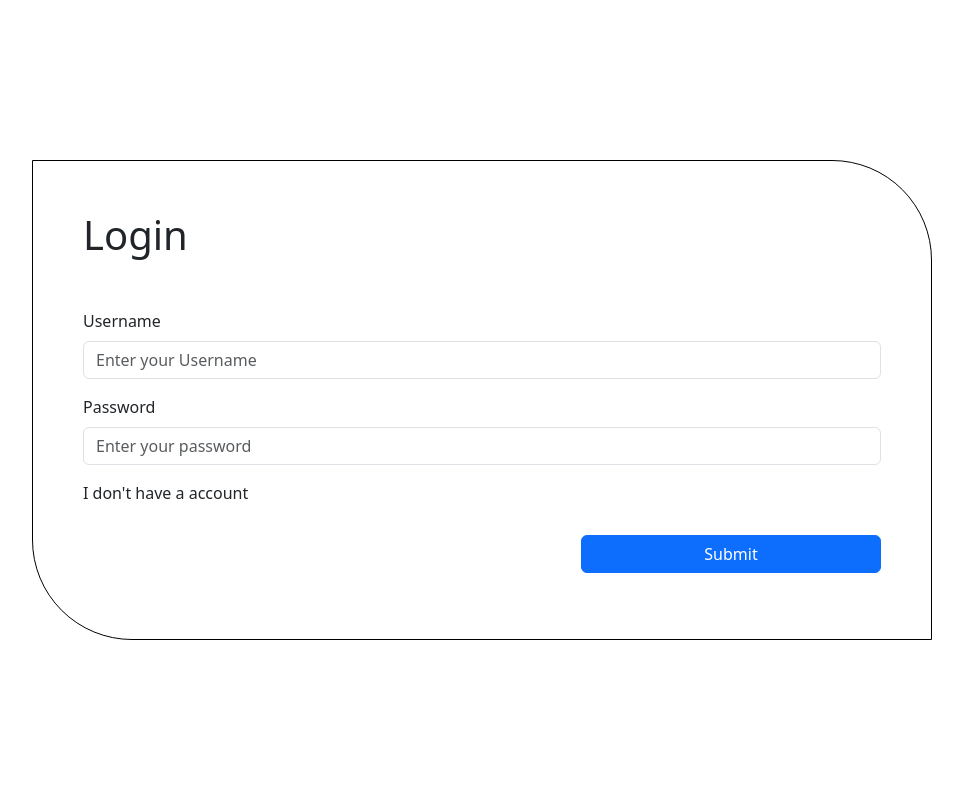
After one commit to Sagar0201/My-Kart, a Django app: page /login/ in a window 1280 px wide. The commit adds this page. Shown: the whole page, without its empty margins (158-1121 px from the left). Run offline with Django 4.2, Linux system fonts and the light colour scheme.

Commit message:
signup and login

```diff
--- a/products/urls.py
+++ b/products/urls.py
@@ -4,4 +4,5 @@ from . import views
 urlpatterns = [
      path("",views.home,name="home"),
      path("signup/",views.signup,name="signup"),
+     path("login/",views.login,name="login"),
 ]
--- a/products/views.py
+++ b/products/views.py
@@ -1,11 +1,110 @@
-from django.shortcuts import render
+from django.shortcuts import render,redirect
 from django.http import HttpResponse,request
+from django.contrib.auth.models import User
+from .models import *
+from django.contrib import messages
+from django.contrib.auth import authenticate, login
+from django.contrib import auth
 
 # Create your views here.
+
+
+# def validate(type,value):
+
+#      if type == 'mobile_number':
+
+#           if len(str(value)) == 10:
+#                return True
+#           else:
+#                return False
+
 
 
 def home(request):
      return render(request,'basic.html')
 
 def signup(request):
+
+
+     if request.method == "POST":
+          print(request.POST)
+
+          first_name = request.POST['first_name']
+          last_name = request.POST['last_name']
+          username= request.POST['username']
+          email = request.POST['email']
+          password = request.POST['password']
+
+
+          mobile_number = request.POST['mobile_number']
+
+          # if len(str(mobile_number)) != 10:
+          #      messages.error(request,'Invalid mobile number')
+          #      return redirect('signup')
+
+          # if not validate('mobile_number',mobile_number) :
+          #      messages.error(request,'invalid number')
+          #      return redirect('signup')
+
+
+          gender = request.POST['gender']
+          date_of_birth = request.POST['date_of_birth']
+
+          address = request.POST['address']
+          pin_code = request.POST['pin_code']
+
+          if request.POST['user_type'] == "True":
+               is_seller = True
+          else:
+               is_seller = False
+
+
+          try:
+               user_info = User.objects.create(first_name=first_name,last_name=last_name,username=username,email=email,password=password)
+
+          except:
+               messages.error(request, "Invalid Username")
+               return redirect('signup')
+
+          try:
+
+               UserDetails.objects.create(kart_user = user_info,mobile_number=mobile_number,gender=gender,date_of_birth=date_of_birth,address=address,pin_code=pin_code)
+
+               messages.success(request, "Your account has been Created")
+
+               return redirect('signup')
+
+          except:
+               messages.error(request, "sorry something went wrong")
+               return redirect('signup')
+
+
      return render(request,'account/signup.html')
+
+
+
+def login(request):
+
+     if request.method == "POST":
+
+          username = request.POST['username']
+          password = request.POST['password']
+
+          user = authenticate(username=username,password=password)
+
+
+          if user is not None:
+
+               if user.is_active:
+                    auth.login(request,user)
+                    return redirect('home')
+               else:
+                    messages.error(request,'user is not active')
+                    return redirect('login')
+          else:
+               messages.error(request,'Invalid Username or Password')
+               return redirect('login')
+
+
+
+     return render(request,'account/login.html')
--- /dev/null
+++ b/templates/account/login.html
@@ -0,0 +1,86 @@
+{% extends 'basic.html' %}
+{% block style %}
+
+<style>
+     .navbar{
+          display: none;
+     }
+     .signup-page {
+          width: 100%;
+          height: 100vh;
+          display: flex;
+          align-items: center;
+          justify-content: center;
+
+     }
+
+
+     .container {
+          border: 1px solid black;
+          padding: 50px;
+          max-width: 900px;
+          border-radius: 0px 100px;
+     }
+
+     .page-heading {
+          margin-bottom: 50px;
+     }
+
+
+     .button-submit{
+          display: flex;
+          align-items: center;
+          justify-content: flex-end;
+          margin-top: 30px;
+
+     }
+
+     .button-submit button{
+          width: 300px;
+     }
+</style>
+
+{% endblock %}
+
+
+{% block body %}
+
+
+     <section class="signup-page">
+
+
+          <form class="container" action="{% url 'login' %}" method="post"> {% csrf_token %}
+
+               <h1 class="page-heading">Login</h1>
+
+
+               <div class="mb-3">
+                    <label for="username" class="form-label">Username</label>
+                    <input type="text" class="form-control" id="username" placeholder="Enter your Username" name="username">
+               </div>
+
+
+               <div class="mb-3">
+                    <label for="password" class="form-label">Password</label>
+                    <input type="password" class="form-control" id="password" placeholder="Enter your password" name="password">
+               </div>
+
+               <div class="mb-3">
+
+                    <a class="nav-link" href="{% url 'signup' %}">I don't have a account</a>
+               </div>
+
+
+               <div class="mb-3 button-submit">
+                    <button type="submit" class="btn btn-primary">Submit</button>
+               </div>
+
+
+
+
+          </form>
+
+
+     </section>
+
+{% endblock %}
--- a/templates/basic.html
+++ b/templates/basic.html
@@ -18,7 +18,7 @@
      }
 
 
-     .navbar-brand{
+     .navbar-brand {
           text-transform: uppercase;
           font-weight: bold;
           color: rebeccapurple;
@@ -26,12 +26,17 @@
           font-size: 27px;
      }
 
-     nav{
+     nav {
           border-bottom: 1px solid rebeccapurple;
      }
 
 
-
+     .alert{
+          margin: 0;
+          display: flex;
+          justify-content: space-between;
+          align-items: center;
+     }
 </style>
 
 
@@ -41,6 +46,16 @@
 {% endblock %}
 
 <body>
+
+          {% if messages %}
+          {% for message in messages %}
+
+          <div class="alert alert-primary" role="alert" id="alert">
+               <b>{{ message.tags }}</b> {{message}}
+               <button type="button" class="btn-close" aria-label="Close" id="pop-up" onclick="myAlert()"></button>
+          </div>
+          {% endfor %}
+          {% endif %}
 
 
      <nav class="navbar navbar-expand-lg bg-body-tertiary">
@@ -81,7 +96,19 @@
      {% endblock %}
 
 
-     <script src="https://cdn.jsdelivr.net/npm/bootstrap@5.0.2/dist/js/bootstrap.bundle.min.js" integrity="sha384-MrcW6ZMFYlzcLA8Nl+NtUVF0sA7MsXsP1UyJoMp4YLEuNSfAP+JcXn/tWtIaxVXM" crossorigin="anonymous"></script>
+     <script src="https://cdn.jsdelivr.net/npm/bootstrap@5.0.2/dist/js/bootstrap.bundle.min.js"
+          integrity="sha384-MrcW6ZMFYlzcLA8Nl+NtUVF0sA7MsXsP1UyJoMp4YLEuNSfAP+JcXn/tWtIaxVXM" crossorigin="anonymous">
+     </script>
+
+
+     <script>
+
+
+          function myAlert(){
+               document.getElementById('alert').style.display = "none";
+          }
+
+     </script>
 
 
 
```
Also changed, not shown: templates/account/signup.html (+7 -7 lines), db.sqlite3.
